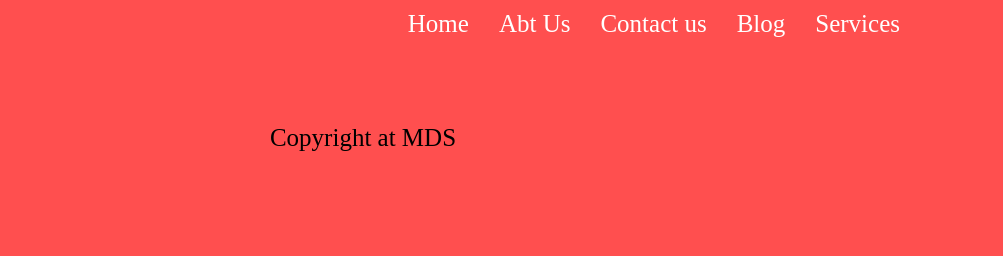
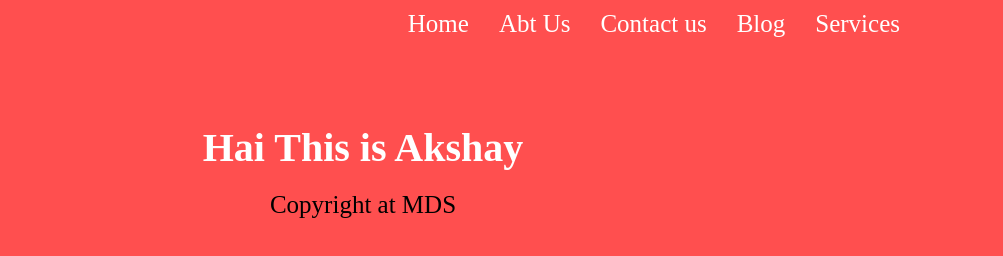
Before and after one commit to AkshayManipal/NewProjectMDS, a plain HTML site: page index.html in a window 1280 px wide. Shown: the full height of the page, 277-1280 px from the left. Drawn offline with nearby package versions, Linux system fonts and the light colour scheme.

Commit message:
Homepage is finished

```diff
--- a/css/styles.css
+++ b/css/styles.css
@@ -10,6 +10,12 @@
 
 .right{
 	float:right;
+}
+
+*,*:before,*:after{
+	-webkit-box-sizing: border-box;
+	-moz-box-sizing: border-box;
+	box-sizing: border-box;
 }
 
 html,body{
@@ -107,3 +113,11 @@ footer{
 	height: 60px;
 	border: thin solid #fff;
 }
+
+/*Added by Akshay*/
+h1{
+	color: #ffffff;
+	text-align: center;
+	font-size: 40px;
+}
+/*END Added by Akshay*/
--- a/index.html
+++ b/index.html
@@ -44,6 +44,7 @@
               </header>
               <div id="container">
               	<!--Write Your code here-->
+                <h1>Hai This is Akshay</h1>
               </div>
               <footer id="foot">
                  Copyright at MDS
```
